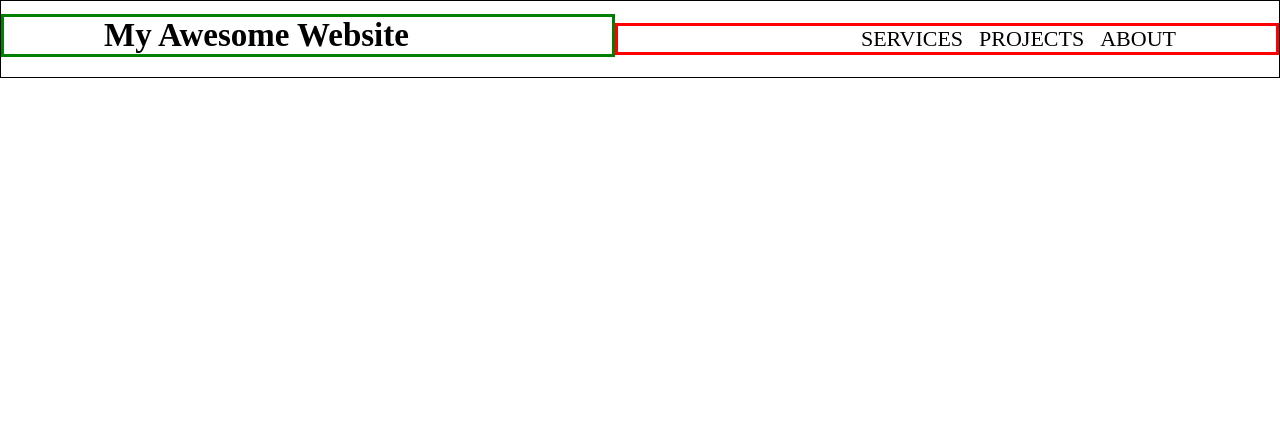
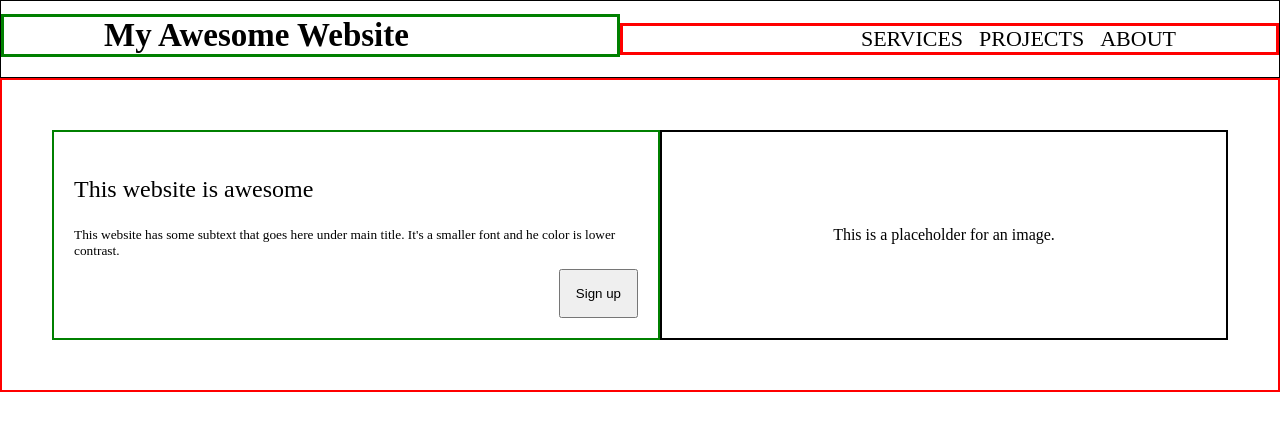
Before and after one commit to dannyCSStudent/landing-page, a plain HTML site: page index.html in a window 1280 px wide. Drawn offline with Linux system fonts and the light colour scheme.

Commit message:
Built second layer of web page
Basic layout of second layer that contains
two containers. One on the left-side and one
on the right-side.

The left-side contains <p>, <sub>, <button>
tags.

The right-side contains an image.

From the first layer,
removed 100px padding from <nav> since it was not used.

Changed flex-direction to column of main container.

```diff
--- a/index.html
+++ b/index.html
@@ -18,6 +18,19 @@
                 <li>ABOUT</li>
             </ul>
         </nav>
+        <div class="layer-two">
+            <div class="left-side">
+                <p>This website is awesome</p>
+                <sub>This website has some subtext that goes here under
+                    main title. It's a smaller font and he color is lower
+                    contrast.
+                </sub>
+                <button type="button">Sign up</button>
+            </div>
+            <div class="right-side">
+                <p>This is a placeholder for an image.</p>
+            </div>
+        </div>
     </div>
 </body>
 </html>
--- a/styles.css
+++ b/styles.css
@@ -4,6 +4,7 @@ body {
 }
 .container {
     display: flex;
+    flex-direction: column;
 }
 
 
@@ -12,14 +13,14 @@ body {
 nav {
     display: flex;
     border: 1px solid black;
-    flex-grow: 1;
+
     align-items: center;
     align-items: baseline;
 }
 
 nav strong {
     border: 3px solid green;
-    flex: auto;
+    flex: 1;
     font-size: 33px;
     padding-left: 100px;
 }
@@ -27,7 +28,7 @@ nav strong {
 nav ul {
     display: flex;
     border: 3px solid red;
-    flex: auto;
+    flex: 1;
     list-style: none;
     font-size: 22px;
     justify-content: flex-end;
@@ -57,3 +58,49 @@ nav ul {
         padding: 0;
     }
 }
+
+/* --------------------Second layer---------------------------- */
+
+
+.layer-two {
+    display: flex;
+    border: 2px solid red;
+    padding: 50px;
+
+}
+
+.layer-two .left-side {
+    border: 2px solid green;
+    flex-basis: 50%;
+    display: flex;
+    align-items: baseline;
+    flex-direction: column;
+    padding: 20px;
+
+}
+
+.layer-two .left-side p {
+    font-size: 24px;
+}
+
+.layer-two .left-side button {
+    margin-top: 10px;
+    padding: 15px;
+    align-self: flex-end;
+}
+
+.layer-two .right-side {
+    display: flex;
+    border: 2px solid black;
+    flex-basis: 50%;
+    justify-content: center;
+    align-items: center;
+}
+
+@media only screen and (max-width:768px) {
+    .layer-two {
+        flex-direction: column;
+        padding-top: 0;
+        padding-bottom: 0;
+    }
+}
```
